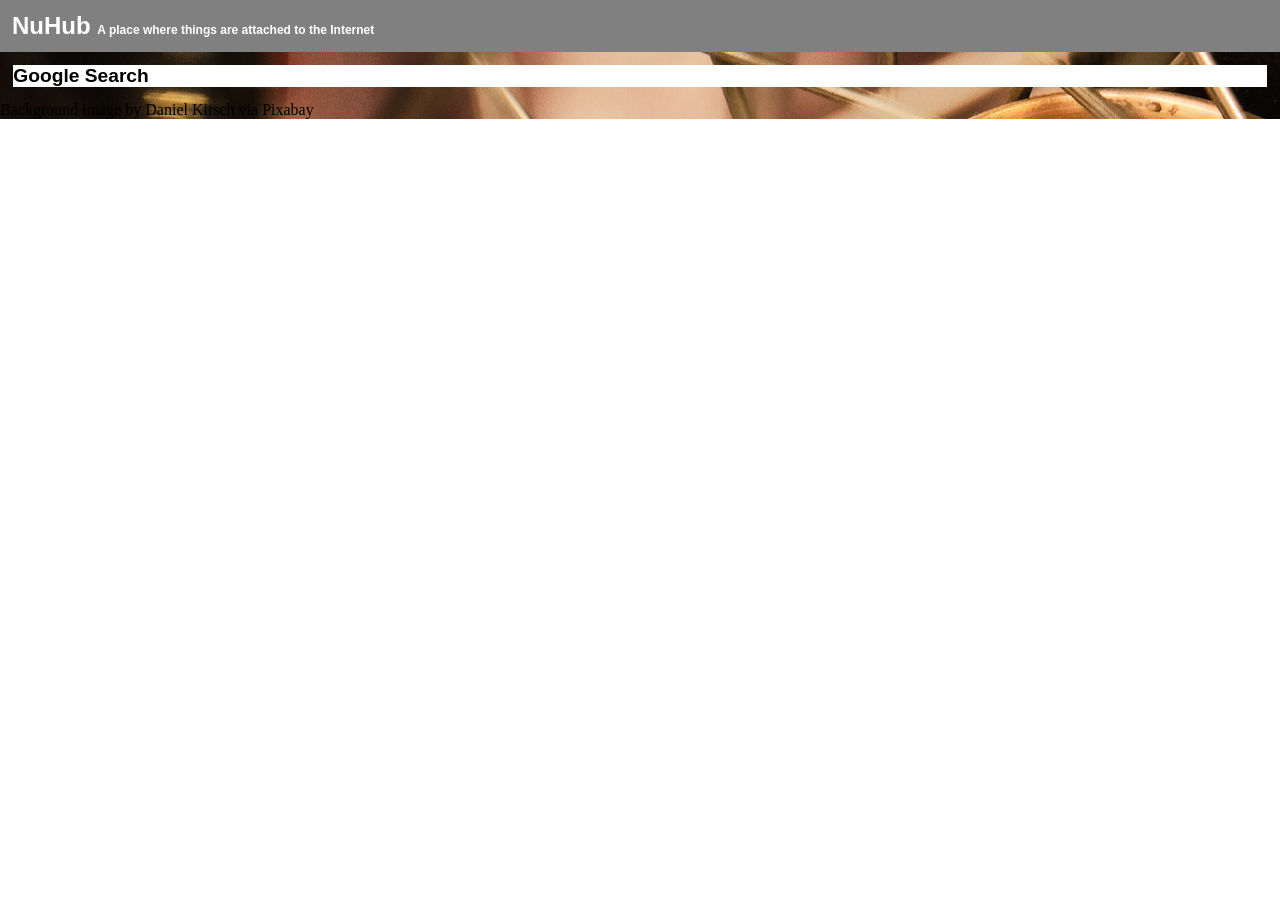
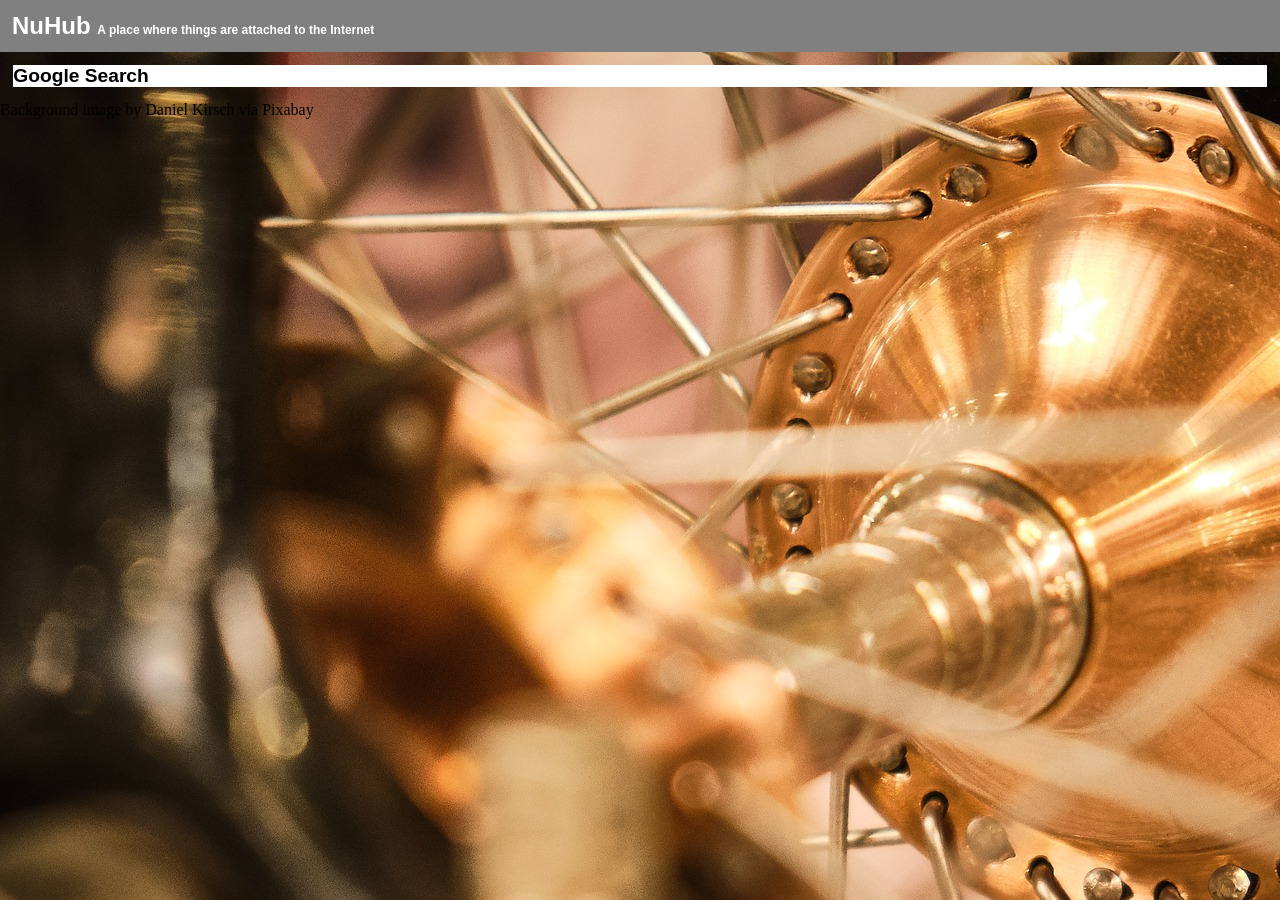
Before and after one commit to david672orford/david672github.io, a Jekyll site: the page built from index.md, in a window 1280 px wide. Built offline with Jekyll 4.4.1, drawn with Linux system fonts in a browser that asks for light colours; our own code applies the rules of GitHub Pages for plain Markdown files; comment, search, counter and statistics services are not loaded.

Commit message:
Update style.css

```diff
--- a/assets/css/style.css
+++ b/assets/css/style.css
@@ -3,6 +3,10 @@ HTML, BODY, HEADER, MAIN, H1, H2, UL, LI {
 	padding: 0;
 	color: black;
 	background-color: white;
+	}
+HTML, BODY {
+	width: 100%;
+	height: 100%;
 	}
 BODY {
 	font-size: 12pt;
```
